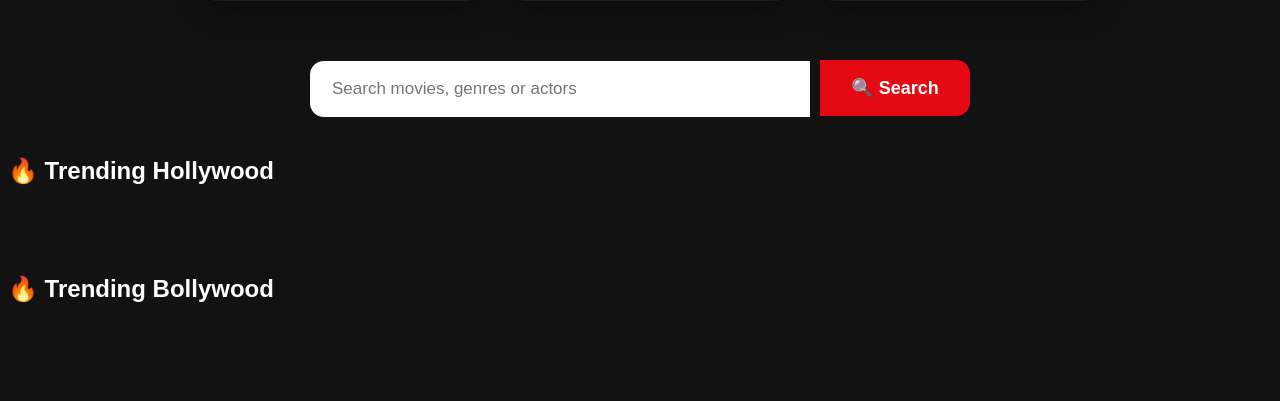
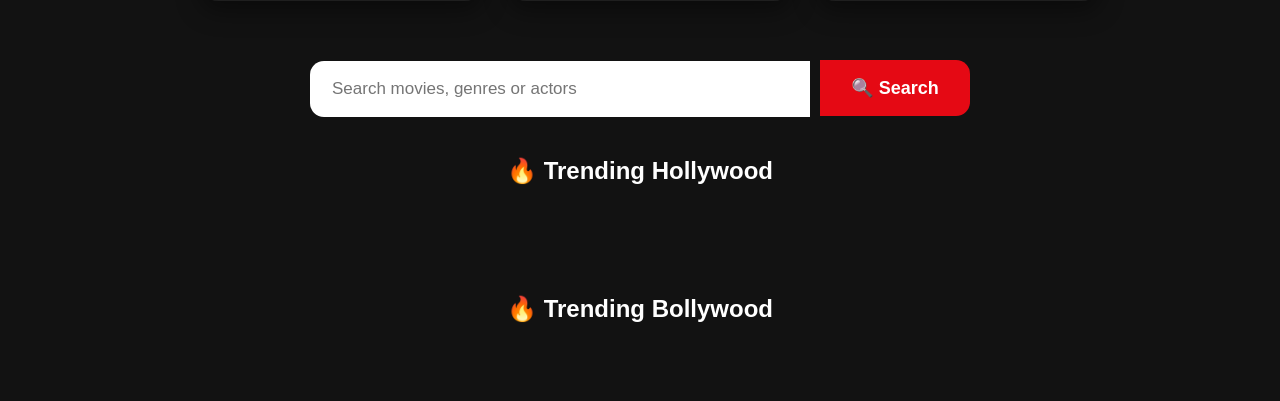
Before and after one commit to saadamjad12345678-hash/cinemind-ai, a Flask app: page / in a window 1280 px wide. Shown: the part 659-1060 px from the top of the page. Before the commit the page ends 962 px from the top, so only its background shows below. Run offline with Flask 3, Linux system fonts and the light colour scheme; the visitor is signed in with stand-in values (Sample User, id 1); data that the repository does not hold is empty.

Commit message:
Fix recommendation engine and improve UI

```diff
--- a/ml/recommender.py
+++ b/ml/recommender.py
@@ -71,11 +71,13 @@ def recommend(movie_title, top_n=20):
 
         print("Movies Loaded:", len(movies))
 
-        movie = movies[
-            movies["title"]
-            .str.lower()
-    .       str.contains(movie_title.lower(), na=False)
-]
+    # Search movie after database is loaded
+    movie = movies[
+        movies["title"]
+        .str.lower()
+        .str.contains(movie_title.lower(), na=False)
+    ]
+
     if movie.empty:
         return []
 
--- a/static/css/style.css
+++ b/static/css/style.css
@@ -1041,3 +1035,67 @@ justify-content:center;
     box-shadow:0 15px 35px rgba(229,9,20,.45);
 
 }
+
+.ai-title {
+    text-align: center;
+    margin: 40px 0 20px;
+    color: white;
+}
+
+/* Center all main section headings */
+h2 {
+    text-align: center;
+    margin-top: 40px;
+    margin-bottom: 25px;
+}
+
+/* Search result movie title */
+.movie_card h3 {
+    text-align: center;
+}
+
+/* Movie card titles */
+.small_movie_card h3 {
+    text-align: center;
+}
+
+h2,
+.movie_card h3,
+.small_movie_card h3,
+.ai-title {
+    text-align: center !important;
+    width: 100%;
+    display: block;
+}
+
+.hero-title,
+.hero-subtitle,
+.genre-title,
+.industry-heading,
+h2{
+    text-align:center !important;
+    width:100%;
+}
+
+/* ===========================
+   CENTER ALL HEADINGS
+=========================== */
+
+.genre-title,
+.ai-title,
+.ai-description,
+#hollywood,
+#bollywood,
+.movie_card h3,
+.movies-grid h3,
+h2 {
+    text-align: center !important;
+    display: block;
+    width: 100%;
+}
+
+.ai-description{
+    color:#bdbdbd;
+    font-size:18px;
+    margin-bottom:25px;
+}
--- a/templates/index.html
+++ b/templates/index.html
@@ -255,7 +255,7 @@ Find Your Perfect Movie
 
         <h2 class="ai-title">🤖 CineMind AI Recommendations</h2>
 
-        <p style="color:#bdbdbd; margin-bottom:20px;">
+        <p class="ai-description">
         Recommendations generated using
         <b>Genre</b>,
         <b>Language</b>,
```
Also changed, not shown: other parts of static/css/style.css (+21 -27 lines), templates/movie_details.html (+49 -44 lines). Lines whose indentation alone changed are shown as unchanged.
